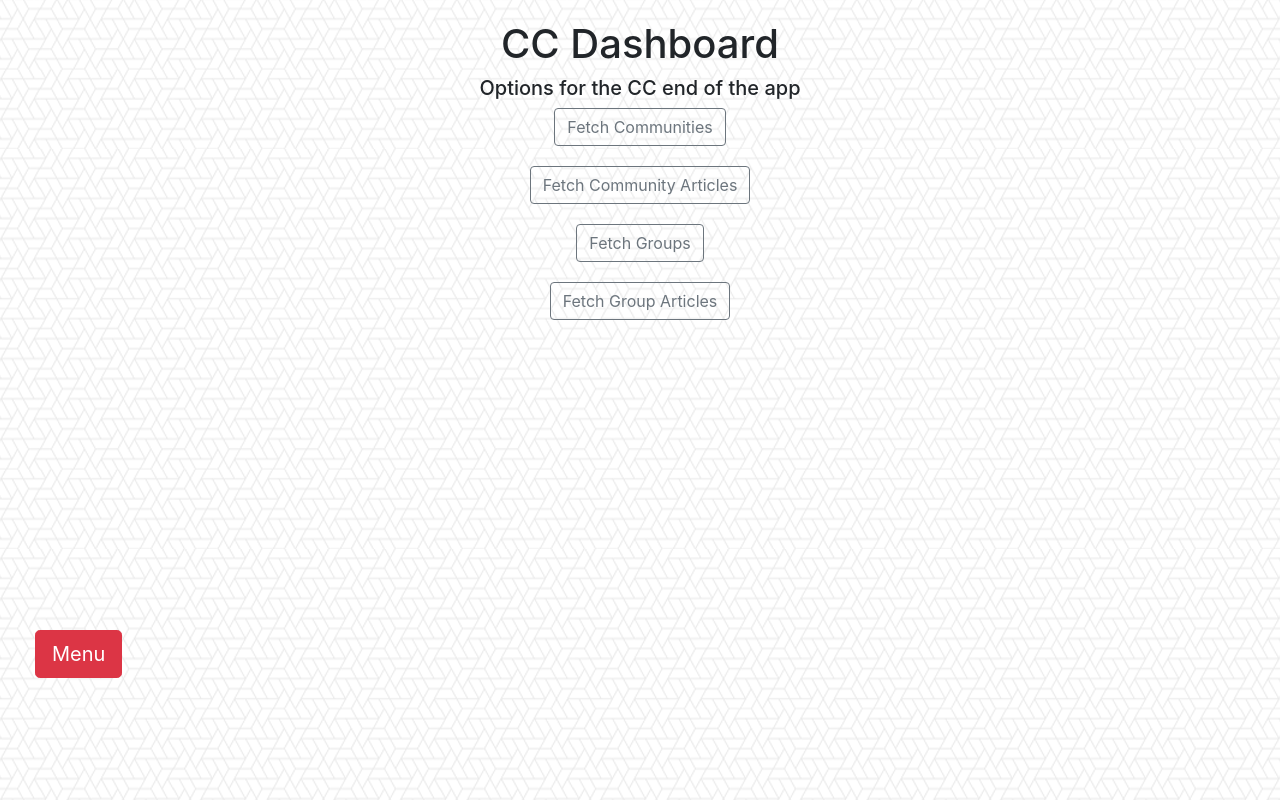
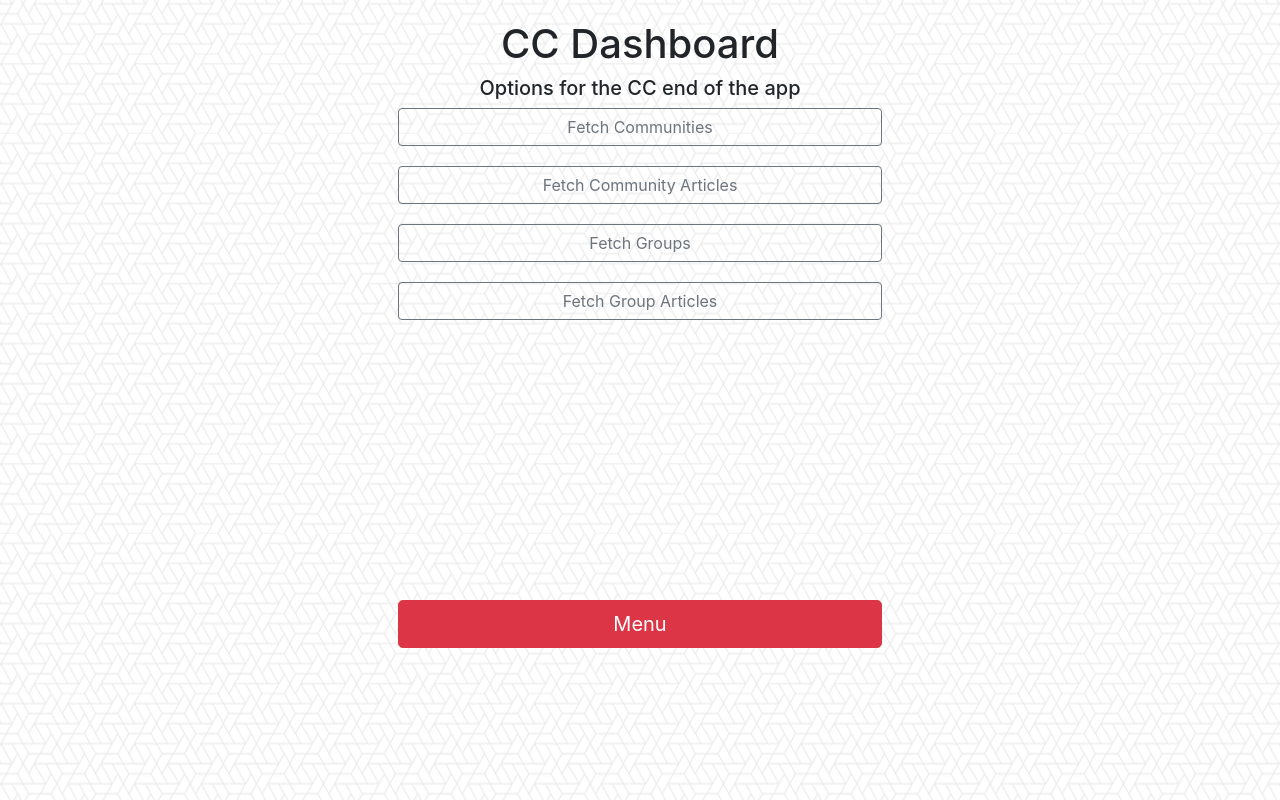
Before and after one commit to srujanprophet/Community-OER-Repository, a Django app: page /CC/ in a window 1280 px wide; the page is wider, and only the part inside the window is pictured. Run offline with Django 3.2, Linux system fonts and the light colour scheme; some libraries are stand-ins or nearby versions.

Commit message:
Fix menu button shenanigans

```diff
--- a/CollabOER-project/CollabOER/static/css/simple-sidebar.css
+++ b/CollabOER-project/CollabOER/static/css/simple-sidebar.css
@@ -130,6 +130,10 @@ body {
 }
 
 #menu-toggle {
-  margin-top: 350px;
-  margin-right: 1300px;
+  position: relative;
+  margin-top: 13em;
 }
+
+.btn {
+  width: 40%;
+}
--- a/CollabOER-project/converter/views.py
+++ b/CollabOER-project/converter/views.py
@@ -16,9 +16,6 @@ class Pdf(View):
 		arti = requests.get(url)
 		articles_list = arti.json()
 		x = render(request,'index.html')
-		#today = timezone.now()
-		#print(today)
-		incoming = 1
 		i = 1
 
 		for article in articles_list:
--- a/CollabOER-project/templates/CC.html
+++ b/CollabOER-project/templates/CC.html
@@ -58,7 +58,7 @@
                 <a href="{% url 'convert' %}"><button type="button" class="btn btn-outline-secondary">Fetch Community Articles</button></a><br>
                 <a href="{% url 'convert' %}"><button type="button" class="btn btn-outline-secondary">Fetch Groups</button></a><br>
                 <a href="{% url 'convert' %}"><button type="button" class="btn btn-outline-secondary">Fetch Group Articles</button></a><br>
-                <a style="margin-top: 290px;"href="#menu-toggle" id="menu-toggle" class="btn btn-danger btn-lg" >Menu</a>
+                <a href="#menu-toggle" id="menu-toggle" class="btn btn-danger btn-lg" >Menu</a>
             </div>
         </div>
         <!-- /#page-content-wrapper -->
--- a/CollabOER-project/templates/dspace.html
+++ b/CollabOER-project/templates/dspace.html
@@ -58,7 +58,7 @@
                 <a href="{% url 'create-collection' %}"><button type="button" class="btn btn-outline-secondary">Create Group/Collection</button></a><br>
                 <a href="{% url 'add-items' %}"><button type="button" class="btn btn-outline-secondary">Add Item to Collection</button></a><br>
                 <a href="{% url 'add-items' %}"><button type="button" class="btn btn-outline-secondary">Add Item to Group/Collection</button></a><br>
-                <a style="margin-top: 280px;" href="#menu-toggle" class="btn btn-danger btn-lg" id="menu-toggle">Menu</a>
+                <a href="#menu-toggle" class="btn btn-danger btn-lg" id="menu-toggle">Menu</a>
             </div>
         </div>
         <!-- /#page-content-wrapper -->
--- a/CollabOER-project/templates/login.html
+++ b/CollabOER-project/templates/login.html
@@ -56,7 +56,7 @@
                 <h5>Login into DSpace or Logout of DSpace</h5>
                 <a href="{% url 'login' %}"><button type="button" class="btn btn-outline-secondary">Login</button></a><br>
                 <a href="{% url 'logout' %}"><button type="button" class="btn btn-outline-secondary">Logout</button></a><br>
-                <a style="margin-top: 390px;" href="#menu-toggle" class="btn btn-danger btn-lg" id="menu-toggle">Menu</a>
+                <a href="#menu-toggle" class="btn btn-danger btn-lg" id="menu-toggle">Menu</a>
             </div>
         </div>
         <!-- /#page-content-wrapper -->
```
